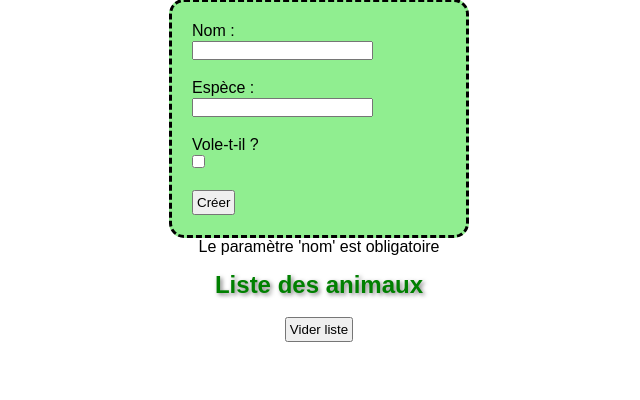
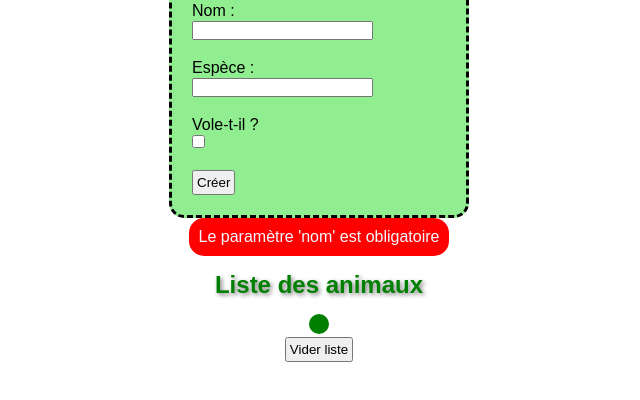
Before and after one commit to Hatdevjb/zanimaux, a plain HTML site: page index.html in a window 1280 px wide. Both pictures are taken after a click on the button "Créer". Shown: the part 258-658 px from the top of the page, without its empty margins (321-961 px from the left). Drawn offline with Linux system fonts and the light colour scheme.

Commit message:
marche pas de plus et vider ok

```diff
--- a/css/style.css
+++ b/css/style.css
@@ -56,3 +56,19 @@ input[type="button"] {
 input[type="button"]:hover {
     transform: scale(1.1);
 }
+
+#idErr {
+    color: aliceblue;
+    background-color: red;
+    border-radius: 15px;
+    padding: 10px;
+
+}
+
+#idListe {
+    color: aliceblue;
+    background-color: green;
+    border-radius: 15px;
+    padding: 10px;
+
+}
--- a/js/script.js
+++ b/js/script.js
@@ -14,14 +14,14 @@
     // abonner les btn
 
     btnCreer.addEventListener("click", recupChamps);
-    // btnVider.addEventListener("click", viderListe);
+    btnVider.addEventListener("click", viderListe);
 
     function recupChamps() {
         // prend les valeurs du form
         let nom = inputNom.value;
         let espece = inputEspece.value;
         let vol = inputVol.checked;
-        let msg;
+
 
         try {
             // et creer un animal avec les valeur
@@ -29,10 +29,22 @@
             let animal = new Animal (nom,espece,vol);
 
             //afficher en ajoutant le afficher() dans la liste
-            divListe.innerHTML += animal.afficher() + "\n+<br>\n";
+            divListe.innerHTML += animal.afficher() + "\n<br>\n";
+
+            // local storage
+                // preparation
+            let olAnimal = `{"nom":"`+ nom +`","espece":"`+ espece +`","vol":"`+ vol +`}`
+            console.log(olAnimal);
+
+
 
         } catch(err) {
             divErr.innerText = err.message;
         }
 
+
     }
+    // Vider liste
+    function viderListe() {
+        divListe.innerHTML = "";
+    }
```
